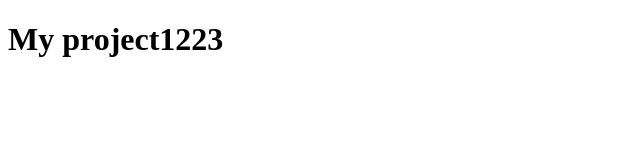
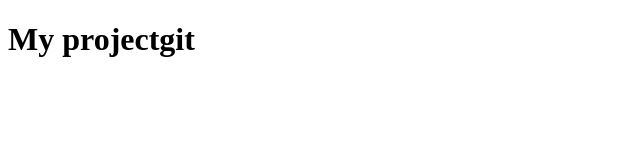
Before and after one commit to ArtemKravcov85/my-project1, a plain HTML site: page index.html in a window 1280 px wide. Shown: the full height of the page, 0-640 px from the left. Drawn offline with Linux system fonts and the light colour scheme.

Commit message:
title was cheanged

```diff
--- a/index.html
+++ b/index.html
@@ -7,6 +7,6 @@
     <title>My project</title>
 </head>
 <body>
-    <h1>My project1223</h1>
+    <h1>My projectgit</h1>
 </body>
 </html>
```
